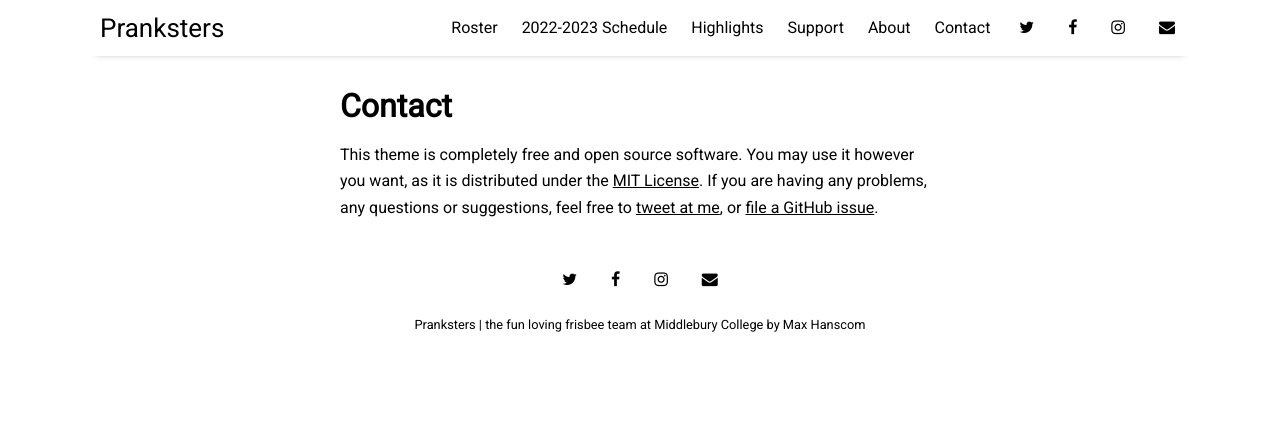
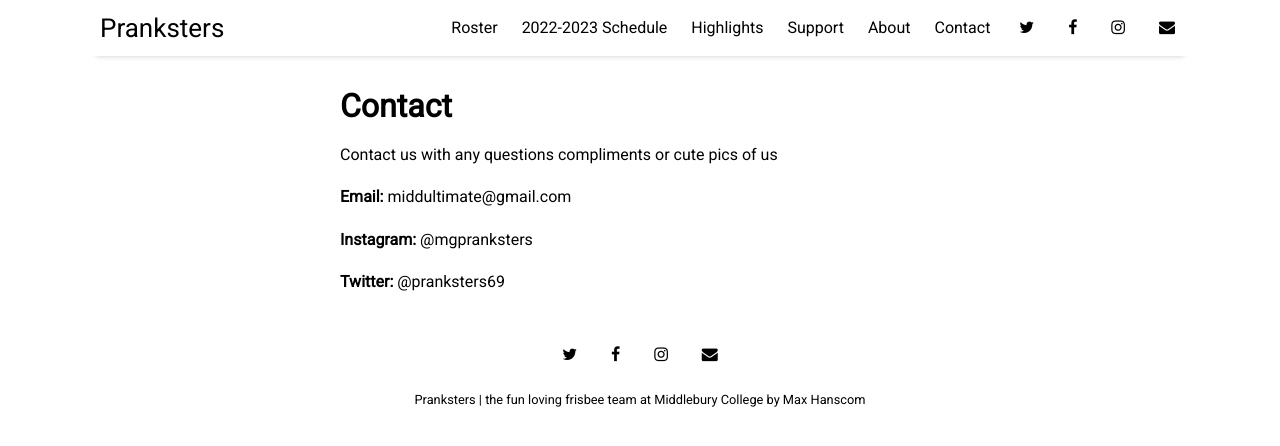
Before and after one commit to MHanscom96/Pranksters, a Jekyll site: the page built from pages/contact.md, in a window 1280 px wide. Shown: the top 446 px of the page. Built offline with Jekyll 4.4.1, drawn with Linux system fonts in a browser that asks for light colours; nearby versions of some CDN libraries.

Commit message:
about and contact pages

```diff
--- a/pages/contact.md
+++ b/pages/contact.md
@@ -4,4 +4,10 @@ title: Contact
 permalink: /contact
 ---
 
-This theme is completely free and open source software. You may use it however you want, as it is distributed under the [MIT License](http://choosealicense.com/licenses/mit/). If you are having any problems, any questions or suggestions, feel free to [tweet at me](https://twitter.com/intent/tweet?text=My%question%about%Millennial%is:%&amp;via=paululele), or [file a GitHub issue](https://github.com/lenpaul/Millennial/issues/new).
+Contact us with any questions compliments or cute pics of us
+
+**Email:** middultimate@gmail.com
+
+**Instagram:** @mgpranksters
+
+**Twitter:** @pranksters69
```
Also changed, not shown: _data/settings.yml (+4 -4 lines), pages/Roster.md (added, +6 -0 lines), pages/about.md (+1 -1 lines), pages/documentation.md (deleted, +0 -6 lines), pages/facts.md (deleted, +0 -6 lines), pages/highlights.md (added, +6 -0 lines), pages/resources.md (deleted, +0 -6 lines), pages/sample-posts.md (deleted, +0 -6 lines), pages/schedule.md (added, +6 -0 lines), pages/support.md (added, +6 -0 lines).
